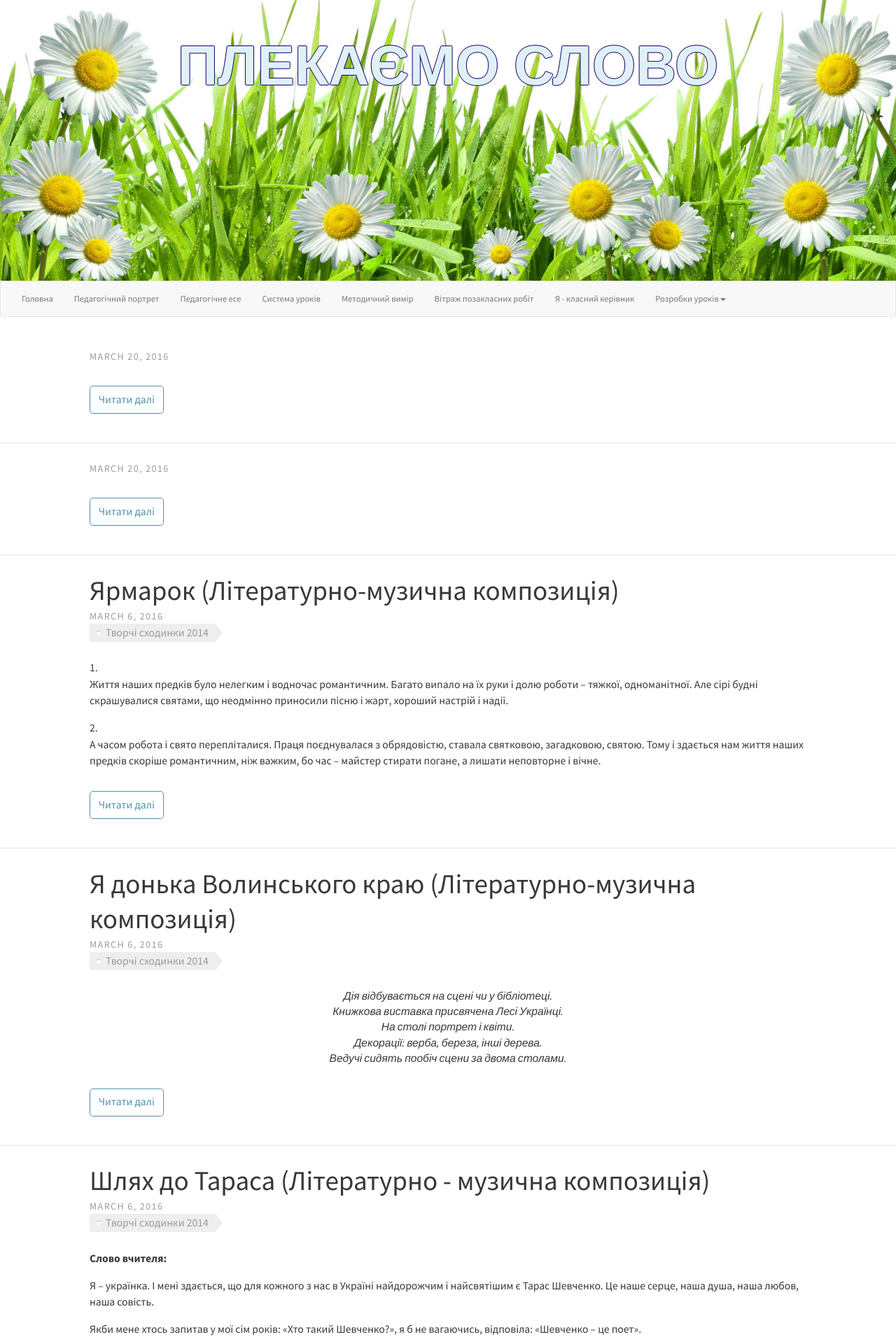
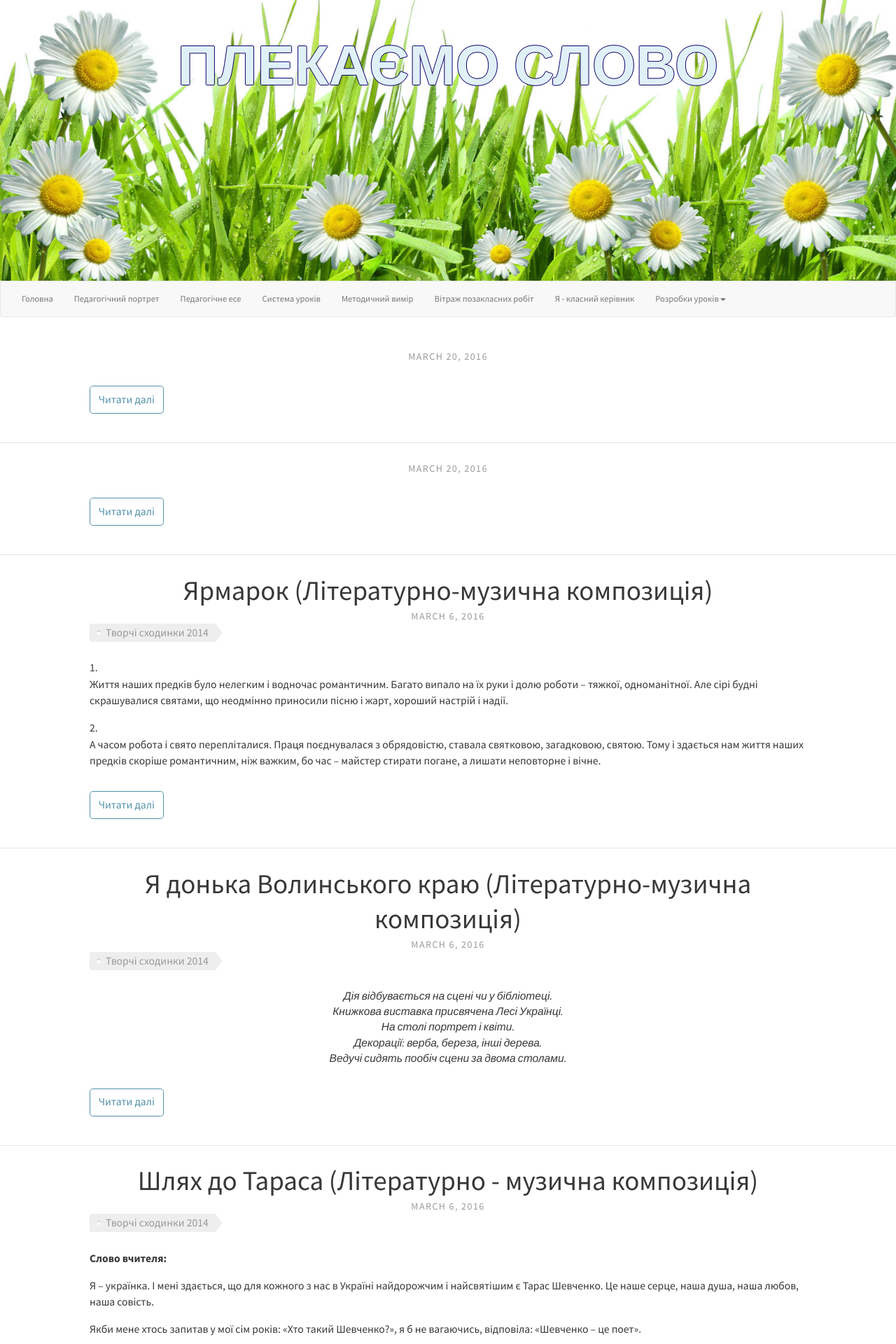
Before and after one commit to tetyanashevchuk/tetyanashevchuk.github.io, a Jekyll site: the page built from index.html, in a window 1280 px wide. Shown: the top 1920 px of the page at 70% size. Built offline with Jekyll 4.4.1, drawn with Linux system fonts in a browser that asks for light colours; nearby versions of some CDN libraries.

Commit message:
pedagogic portrait layout

```diff
--- a/index.html
+++ b/index.html
@@ -12,7 +12,7 @@ layout: default
     {% for post in site.posts %}
     <div class="my-post-teaser">
 
-      <header>
+      <header style="text-align: center;">
         <h1>
           <a class="post-link" href="{{ post.url | prepend: site.baseurl }}">{{ post.title }}</a>
         </h1>
```
